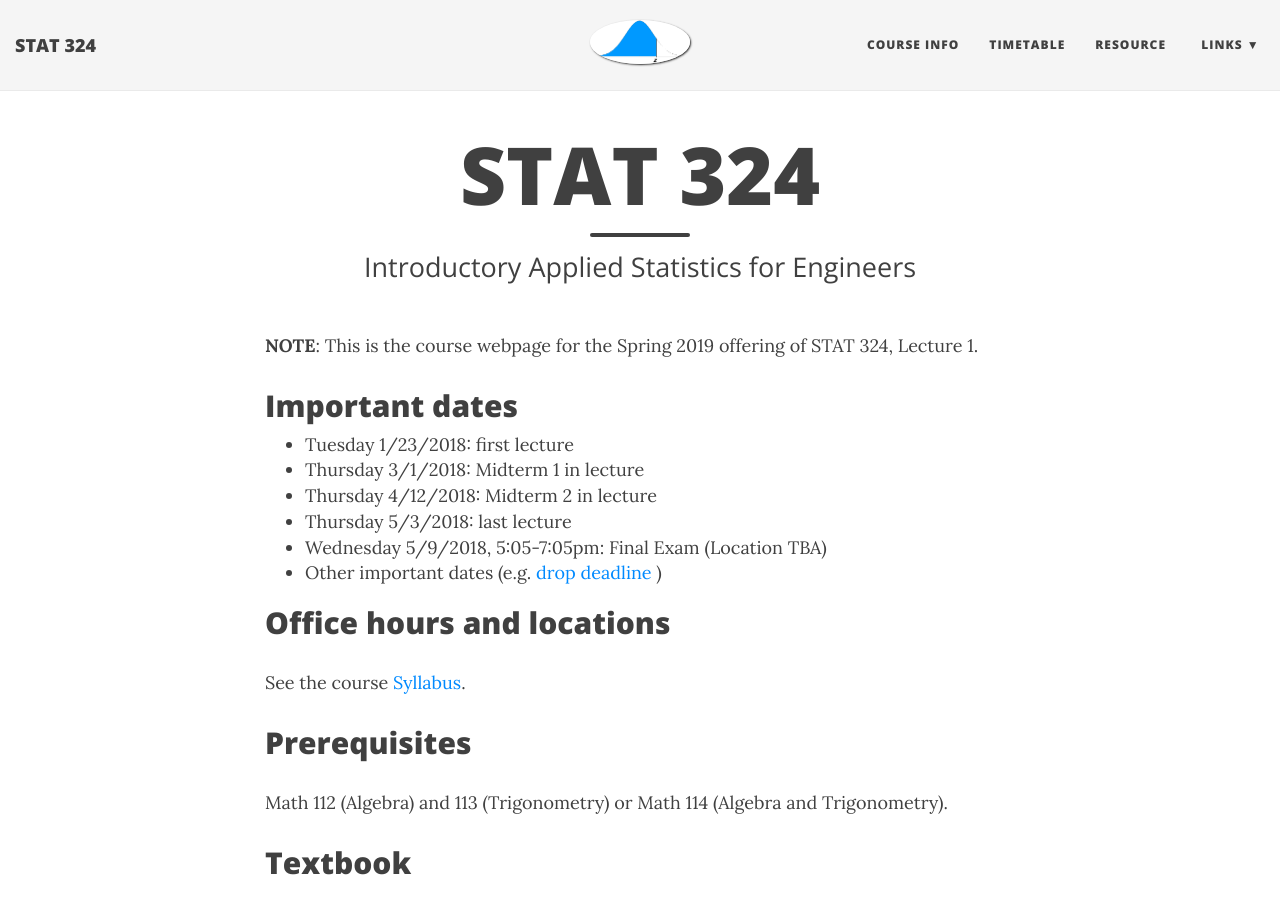
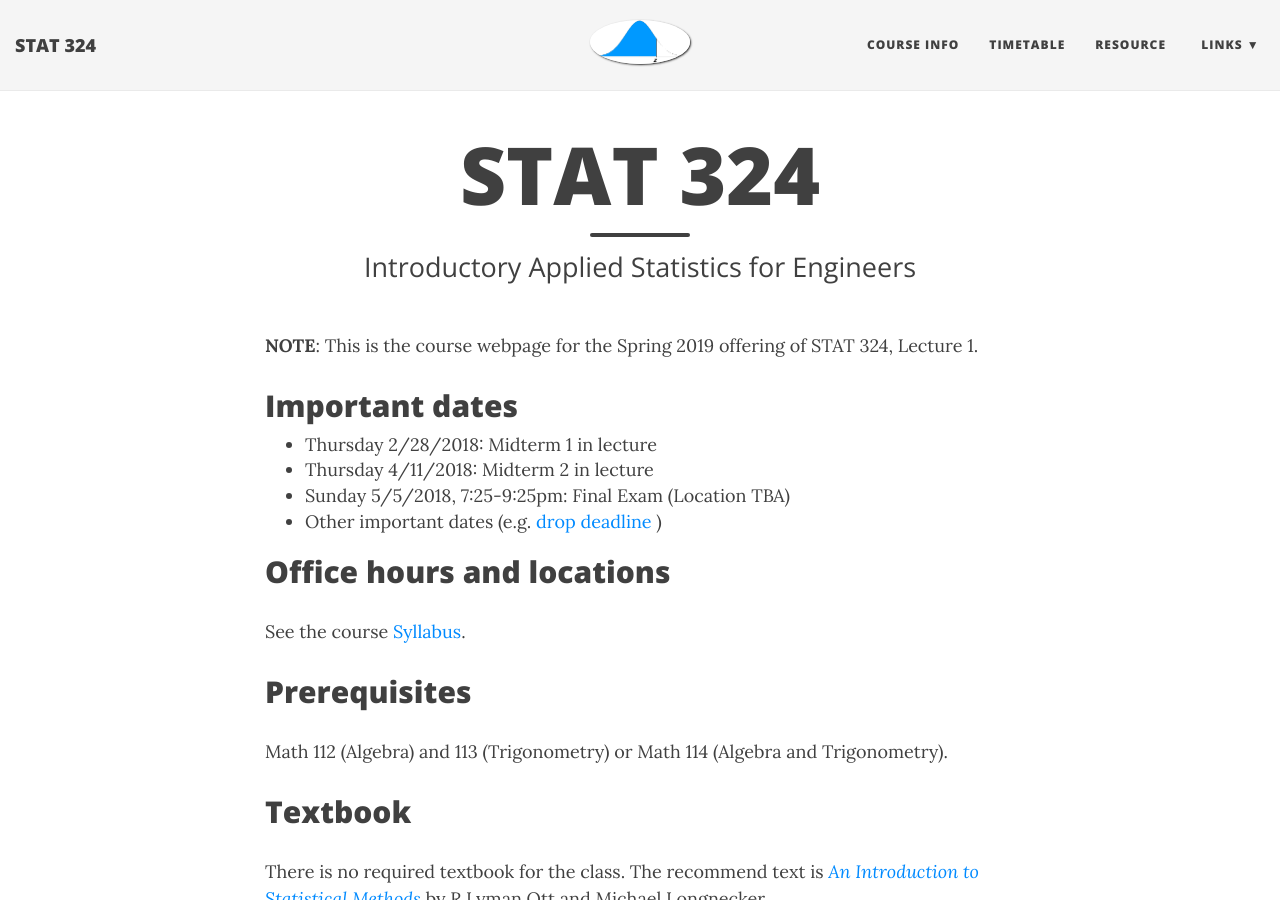
Before and after one commit to duzhewang/stat324, a Jekyll site: the page built from index.md, in a window 1280 px wide and 900 px high. Built offline with Jekyll 4.4.1, drawn with Linux system fonts in a browser that asks for light colours; nearby versions of some CDN libraries.

Commit message:
Update index.md

```diff
--- a/index.md
+++ b/index.md
@@ -8,11 +8,9 @@
 
 ## Important dates
 
-- Tuesday 1/23/2018: first lecture
-- Thursday 3/1/2018: Midterm 1 in lecture
-- Thursday 4/12/2018: Midterm 2 in lecture
-- Thursday 5/3/2018: last lecture
-- Wednesday 5/9/2018, 5:05-7:05pm: Final Exam (Location TBA)
+- Thursday 2/28/2018: Midterm 1 in lecture
+- Thursday 4/11/2018: Midterm 2 in lecture
+- Sunday 5/5/2018, 7:25-9:25pm: Final Exam (Location TBA)
 - Other important dates (e.g. [drop deadline](https://registrar.wisc.edu/fall_deadlines_at_a_glance.htm) )
 
 
```
